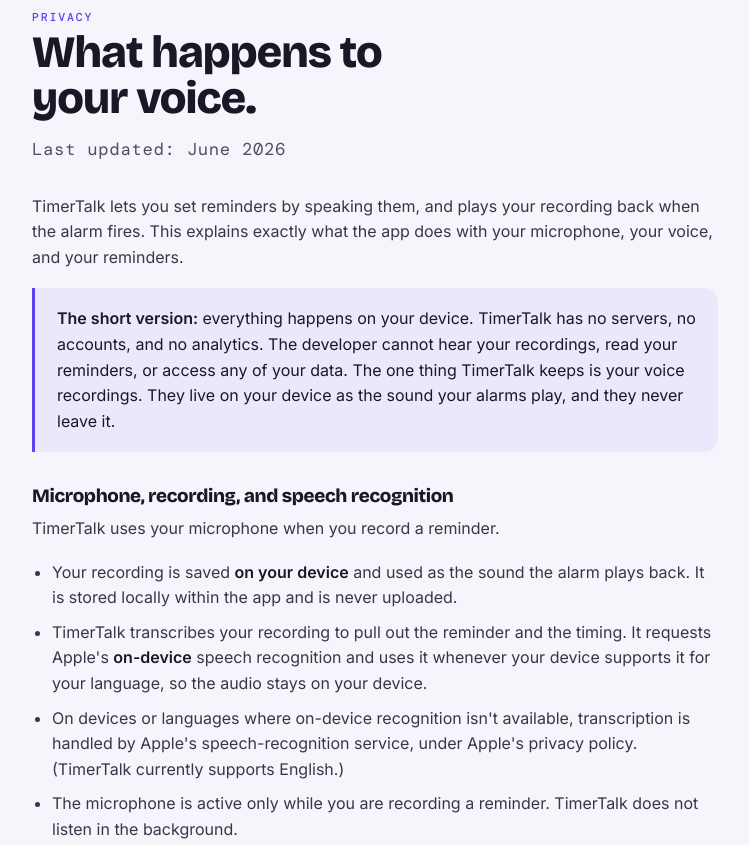
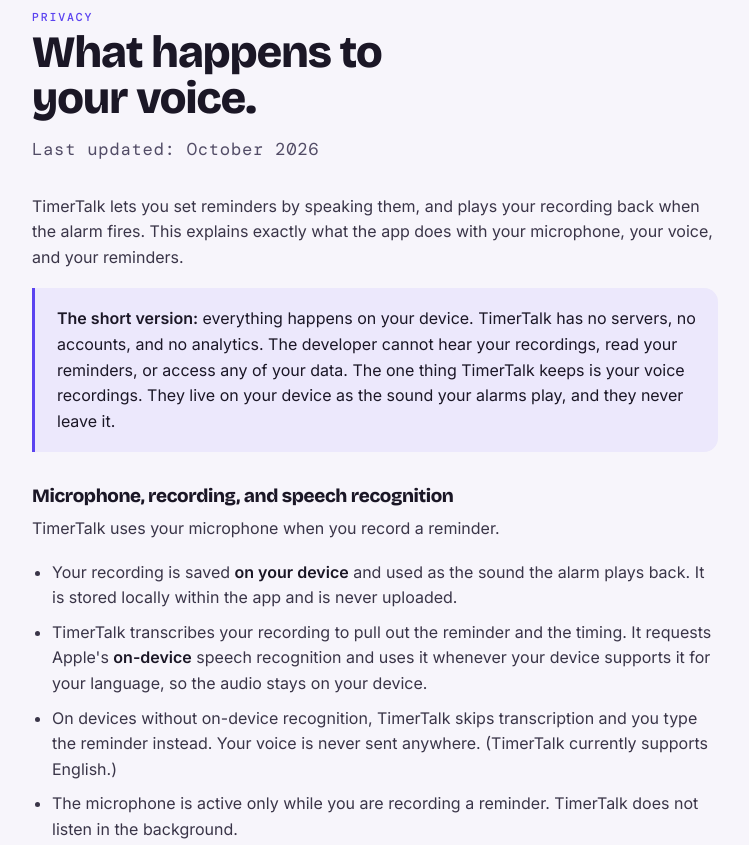
Before and after one commit to copycopyapp/copycopyapp.github.io, a plain HTML site: page timertalk/index.html in a window 1280 px wide. Shown: the part 3127-3972 px from the top of the page, without its empty margins (92-841 px from the left). Drawn offline with nearby package versions, Linux system fonts and the light colour scheme.

Commit message:
index.html

```diff
--- a/timertalk/index.html
+++ b/timertalk/index.html
@@ -359,7 +359,7 @@
     <div class="sec-head reveal">
       <span class="eyebrow">Privacy</span>
       <h2>What happens to your voice.</h2>
-      <p class="updated">Last updated: June 2026</p>
+      <p class="updated">Last updated: October 2026</p>
     </div>
     <div class="prose reveal">
       <p>TimerTalk lets you set reminders by speaking them, and plays your recording back when the alarm fires. This explains exactly what the app does with your microphone, your voice, and your reminders.</p>
@@ -370,7 +370,7 @@
       <ul>
         <li>Your recording is saved <strong>on your device</strong> and used as the sound the alarm plays back. It is stored locally within the app and is never uploaded.</li>
         <li>TimerTalk transcribes your recording to pull out the reminder and the timing. It requests Apple's <strong>on-device</strong> speech recognition and uses it whenever your device supports it for your language, so the audio stays on your device.</li>
-        <li>On devices or languages where on-device recognition isn't available, transcription is handled by Apple's speech-recognition service, under Apple's privacy policy. (TimerTalk currently supports English.)</li>
+        <li>On devices without on-device recognition, TimerTalk skips transcription and you type the reminder instead. Your voice is never sent anywhere. (TimerTalk currently supports English.)</li>
         <li>The microphone is active only while you are recording a reminder. TimerTalk does not listen in the background.</li>
       </ul>
 
@@ -399,7 +399,7 @@
       <p>TimerTalk contains no analytics, tracking, advertising, or crash-reporting code, and no third-party SDKs.</p>
 
       <h3>Permissions, and changing your mind</h3>
-      <p>TimerTalk asks for microphone, speech recognition, and notification access so it can record your reminders, understand them, and alert you at the right time. You can grant or revoke any of these at any time in the iOS Settings app, under TimerTalk. If you revoke a permission, the related feature stops working until you grant it again.</p>
+      <p>TimerTalk asks for microphone, speech recognition, notification, and alarm access so it can record your reminders, understand them, and ring at the right time, even on silent. You can grant or revoke any of these at any time in the iOS Settings app, under TimerTalk. If you revoke a permission, the related feature stops working until you grant it again.</p>
 
       <h3>Children's privacy</h3>
       <p>TimerTalk does not collect any personal information from anyone, including children.</p>
```
